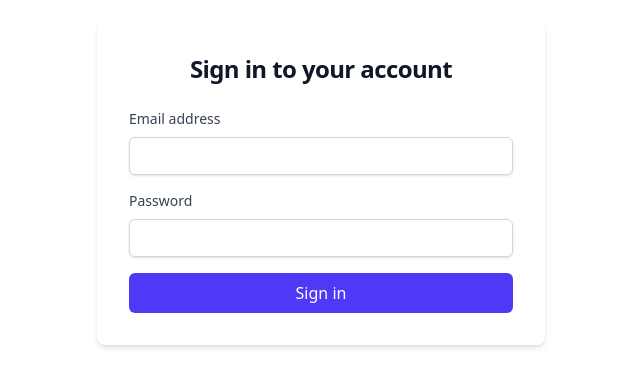
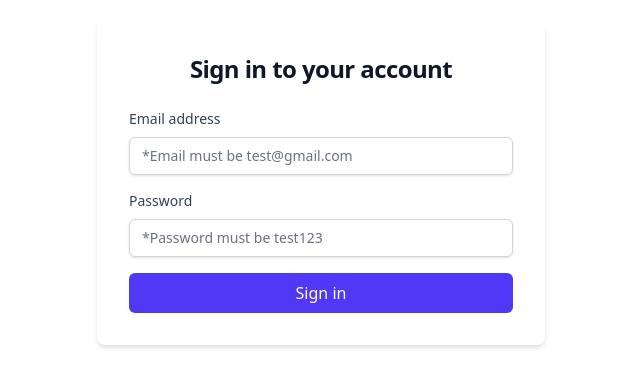
Before and after one commit to alamehtab/Saas_contracts_dashboard, a React (Vite) app: page /login in a window 1280 px wide. Shown: the part 217-604 px from the top of the page, without its empty margins (319-959 px from the left). Built offline with nearby package versions, Linux system fonts and the light colour scheme; no server answers.

Commit message:
changes made

```diff
--- a/src/pages/LoginPage.jsx
+++ b/src/pages/LoginPage.jsx
@@ -36,14 +36,14 @@ export default function LoginPage() {
         <form onSubmit={handleSubmit} className="mt-6 space-y-4">
           <div>
             <label htmlFor="email" className="block text-sm font-medium text-gray-700">Email address</label>
-            <input id="email" name="email" type="email" required autoComplete="email"
+            <input id="email" name="email" placeholder="*Email must be test@gmail.com" type="email" required autoComplete="email"
               value={email} onChange={(e) => setEmail(e.target.value)}
               className="mt-2 block w-full rounded-md border border-gray-300 px-3 py-2 text-base shadow-sm focus:border-indigo-500 focus:ring-2 focus:ring-indigo-500 sm:text-sm" />
           </div>
 
           <div>
             <label htmlFor="password" className="block text-sm font-medium text-gray-700">Password</label>
-            <input id="password" name="password" type="password" required autoComplete="current-password"
+            <input id="password" name="password" placeholder="*Password must be test123" type="password" required autoComplete="current-password"
               value={password} onChange={(e) => setPassword(e.target.value)}
               className="mt-2 block w-full rounded-md border border-gray-300 px-3 py-2 text-base shadow-sm focus:border-indigo-500 focus:ring-2 focus:ring-indigo-500 sm:text-sm" />
           </div>
```
